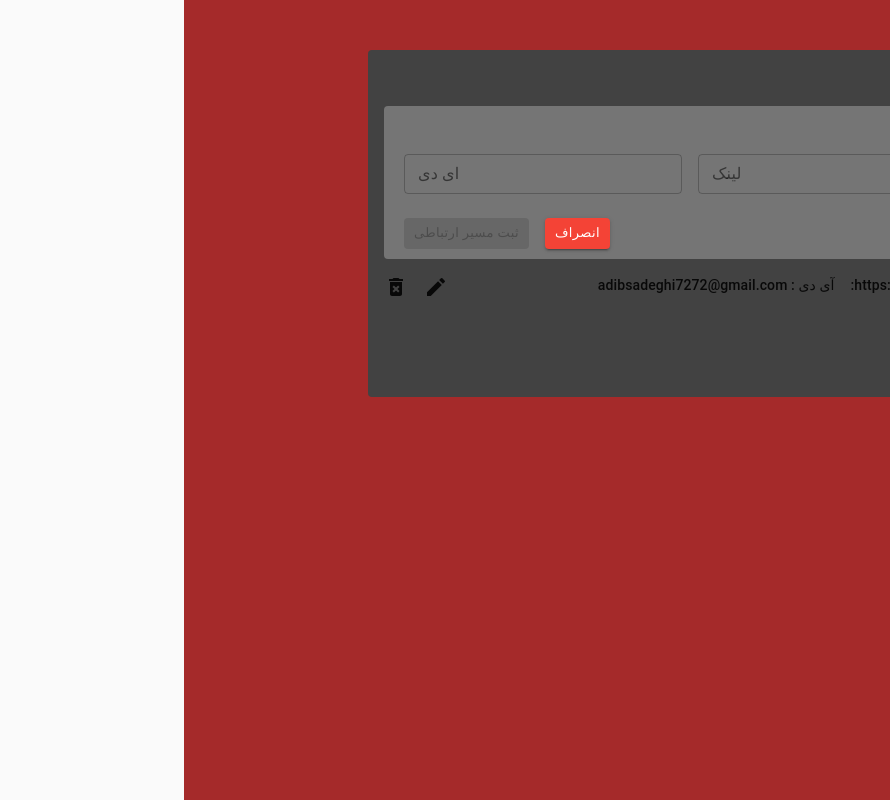
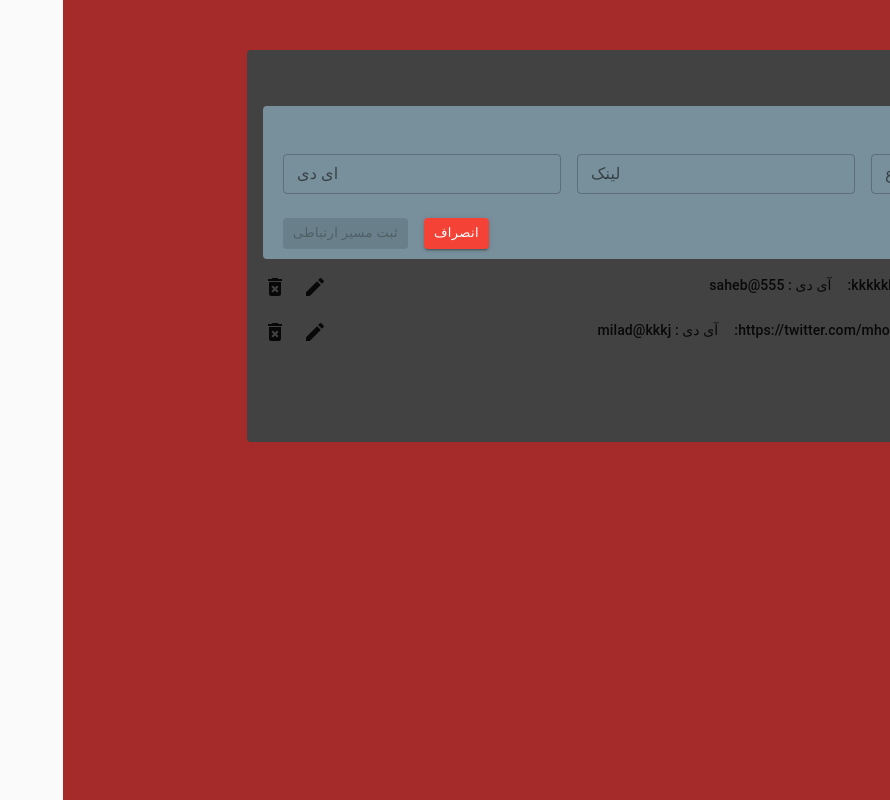
Before and after one commit to adibsadeghi1993/social-react-typescript, a React (Create React App) app: page / in a window 1280 px wide. Both pictures are taken after a click on the element "افزوردن راه ارتباطی". Shown: the whole page, without its empty margins (390-1280 px from the left). Built offline with nearby package versions, Linux system fonts and the light colour scheme; data requests are answered from the project's data file; what jss-rtl would draw is missing.

Commit message:
backgroundColor was changed

```diff
--- a/db.json
+++ b/db.json
@@ -1,11 +1,16 @@
 {
   "socials": [
     {
-      "social_type": "instagram",
+      "social_type": "twitter",
+      "social_link": "kkkkkkkkkkkkkkkk",
+      "social_id": "saheb@555",
+      "id": 6
+    },
+    {
+      "social_type": "facebook",
       "social_link": "https://twitter.com/mhosseintahe",
-      "social_id": "adibsadeghi7272@gmail.com",
-      "id": 5
+      "social_id": "milad@kkkj",
+      "id": 7
     }
-
   ]
 }
--- a/src/App.tsx
+++ b/src/App.tsx
@@ -61,11 +61,11 @@ export default function App() {
                 </Typography>
               )}
             </Box>
-            {!isEdit && isShow ?<Box sx={{ backgroundColor: `${grey[600]}`, mt: 2,borderRadius: 1  }}>
+            {!isEdit && isShow ?<Box sx={{ backgroundColor: `${blueGrey.A400}`, mt: 2,borderRadius: 1  }}>
               <Collapse in={isShow}>
                 <AddNewSocial setIsShow={setIsShow} />
               </Collapse>
-            </Box>:<Box sx={{ backgroundColor: `${blueGrey[100]}`, mt: 2 ,borderRadius: 1 }}>
+            </Box>:<Box sx={{ backgroundColor: `${blueGrey.A400}`, mt: 2 ,borderRadius: 1 }}>
               <Collapse in={isShow}>
                <EditSocial setIsShow={setIsShow} setIsEdit={setIsEdit}  editSocial={editSocial}/>
               </Collapse>
--- a/src/components/AddNewSocial.tsx
+++ b/src/components/AddNewSocial.tsx
@@ -63,7 +63,8 @@ const AddNewSocial = ({ setIsShow }: Props) => {
   const submitHandler = (e: React.FormEvent) => {
     console.log("jjjjjjj")
     e.preventDefault();
-    if(socials.length===0){
+    if(socials!?.length===0){
+      console.log("llllllllllllll")
       dispatch(
         addNewSocial({
           social_type: values.name,
@@ -75,6 +76,7 @@ const AddNewSocial = ({ setIsShow }: Props) => {
       values.id = "";
       values.link = "";
       setIsShow(false);
+      return
     }else{
       for (const item of socials!) {
         console.log("in for of")
@@ -84,6 +86,7 @@ const AddNewSocial = ({ setIsShow }: Props) => {
           item.social_id === values.id
         ) {
           setError("این مسیر ارتباطی وجود دارد");
+          return
         } else {
           console.log("in else")
           dispatch(
@@ -97,6 +100,7 @@ const AddNewSocial = ({ setIsShow }: Props) => {
           values.id = "";
           values.link = "";
           setIsShow(false);
+          return
         }
       }
     }
```
